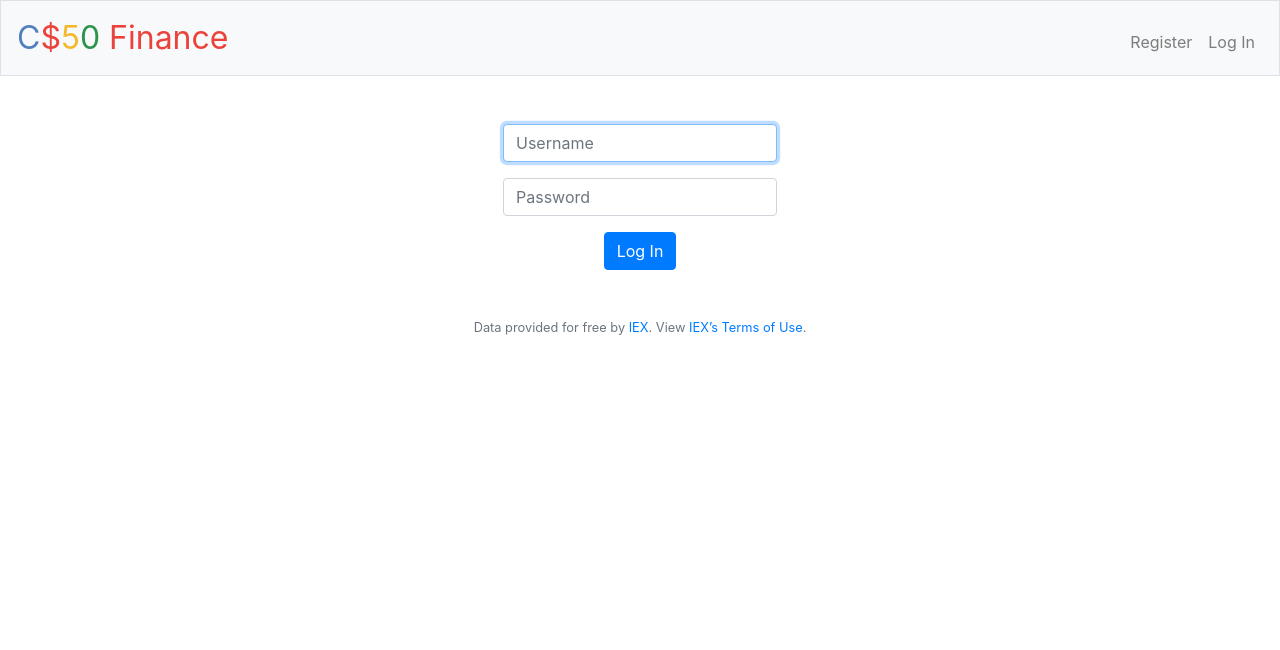
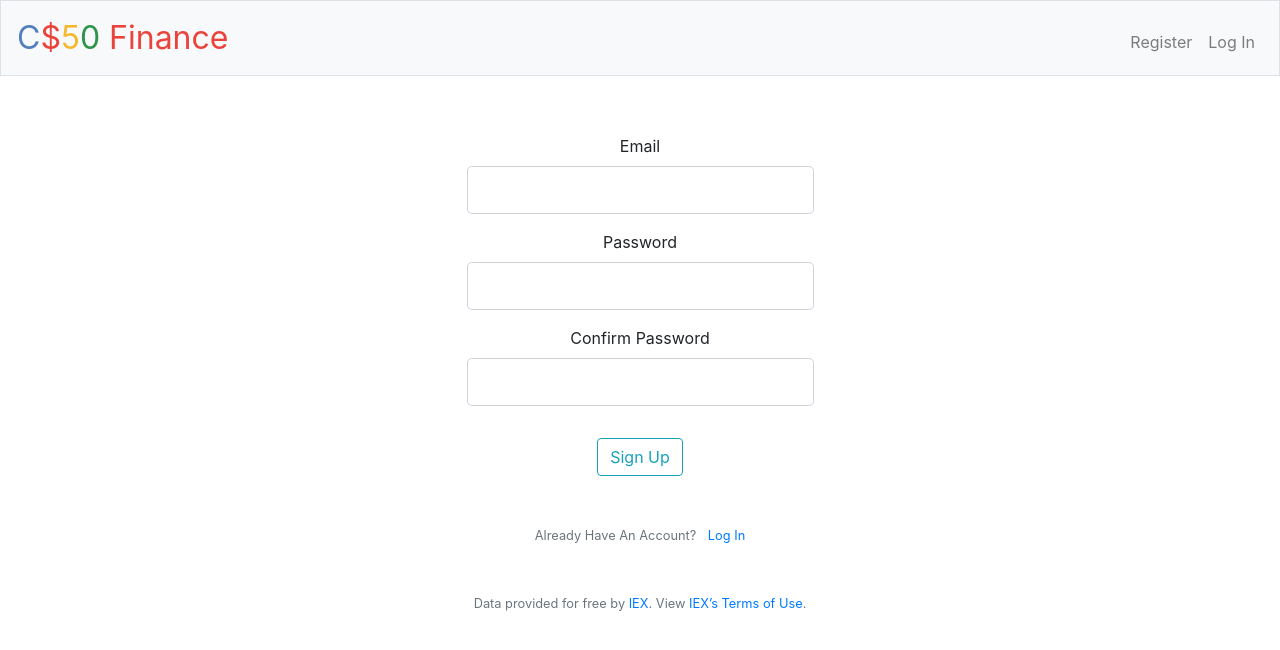
Before and after one commit to LuuckyG/CS50x, a Flask app: template tracks/web/finance/webapp/templates/register.html in a window 1280 px wide. Shown: the top 650 px of the page. Run offline with Flask 2, Linux system fonts and the light colour scheme; tables that the repository leaves empty hold one stand-in row (values such as "Sample post"); the template is opened without the code that fills it: values that come from a table or form of the project are taken from there, most other values are stand-ins (such as "Sample title", 1, 10 or a date in 2020); parts of the project's set-up code (start-up, migrations or seed data) failed here and were passed over; some libraries are stand-ins or nearby versions.

Commit message:
Added forms to templates and static files

```diff
--- a/tracks/web/finance/webapp/static/css/styles.css
+++ b/tracks/web/finance/webapp/static/css/styles.css
@@ -40,6 +40,18 @@ main
     text-align: center;
 }
 
+.content-section {
+    padding: 10px 20px;
+    margin-bottom: 20px;
+}
+
+.form-group {
+    display: flex;
+    flex-direction: column;
+    align-items: center;
+}
+
+
 main img
 {
     /* constrain images on small screens */
--- a/tracks/web/finance/webapp/templates/register.html
+++ b/tracks/web/finance/webapp/templates/register.html
@@ -1,17 +1,36 @@
 {% extends "layout.html" %}
 
 {% block title %}
-    Log In
+    {{ title }}
 {% endblock %}
 
 {% block main %}
+    <div class="content-section">
+        {{ form.hidden_tag() }}
         <form action="/register" method="post">
+            <fieldset class="form-group">
                 <div class="form-group">
-            <input autocomplete="off" autofocus class="form-control" name="username" placeholder="Username" type="text">
+                    {{ form.email.label(class="form-control-label") }}
+                    {{ form.email(class="form-control form-control-lg") }}
                 </div>
                 <div class="form-group">
-            <input class="form-control" name="password" placeholder="Password" type="password">
+                    {{ form.password.label(class="form-control-label") }}
+                    {{ form.password(class="form-control form-control-lg") }}
                 </div>
-        <button class="btn btn-primary" type="submit">Log In</button>
+                <div class="form-group">
+                    {{ form.confirm_password.label(class="form-control-label") }}
+                    {{ form.confirm_password(class="form-control form-control-lg") }}
+                </div>
+            </fieldset>
+            <div class="form-group">
+                {{ form.submit(class="btn btn-outline-info") }}
+            </div>
         </form>
-{% endblock %}j
+    </div>
+    <div class="">
+        <small class="text-muted">
+            Already Have An Account? <a class="ml-2" href="{{ url_for('login') }}">Log In</a>
+        </small>
+    </div>
+
+{% endblock main %}
```
Also changed, not shown: tracks/web/finance/webapp/templates/login.html (+23 -5 lines). Lines whose indentation alone changed are shown as unchanged.
